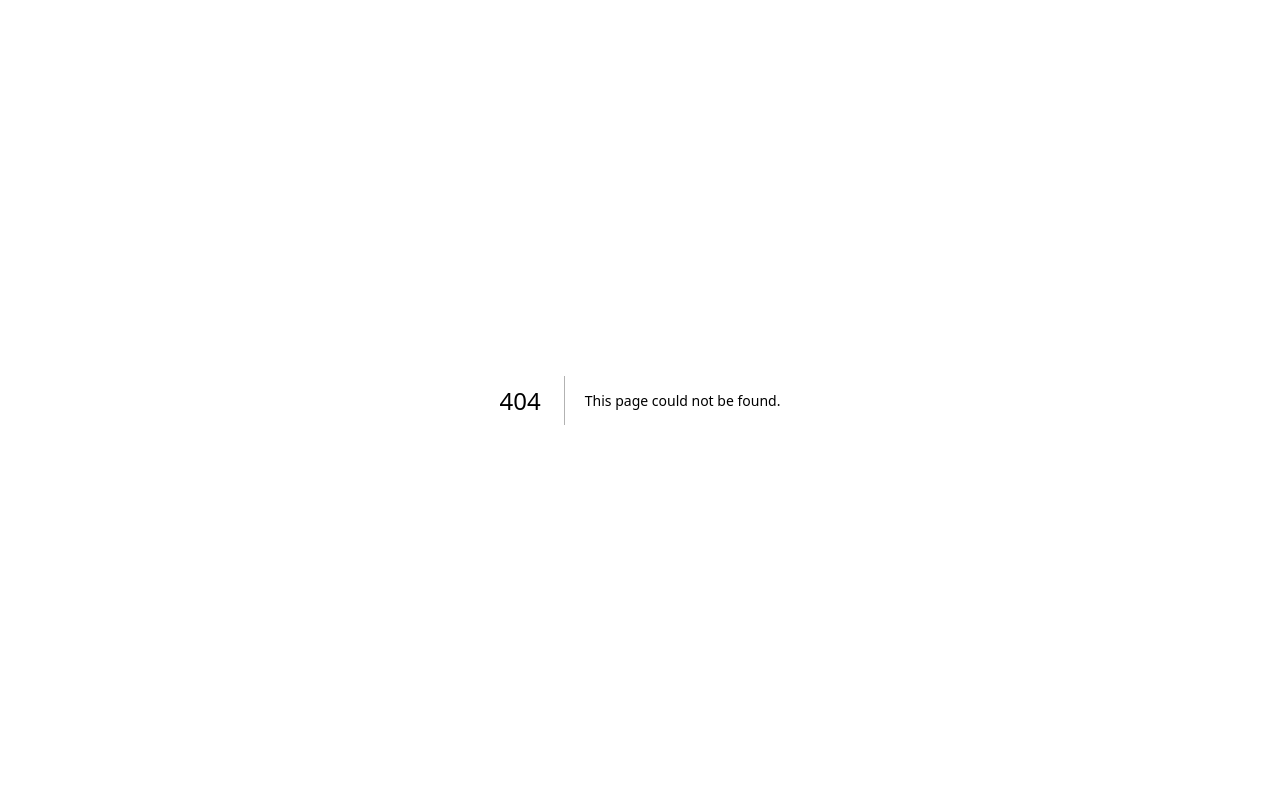
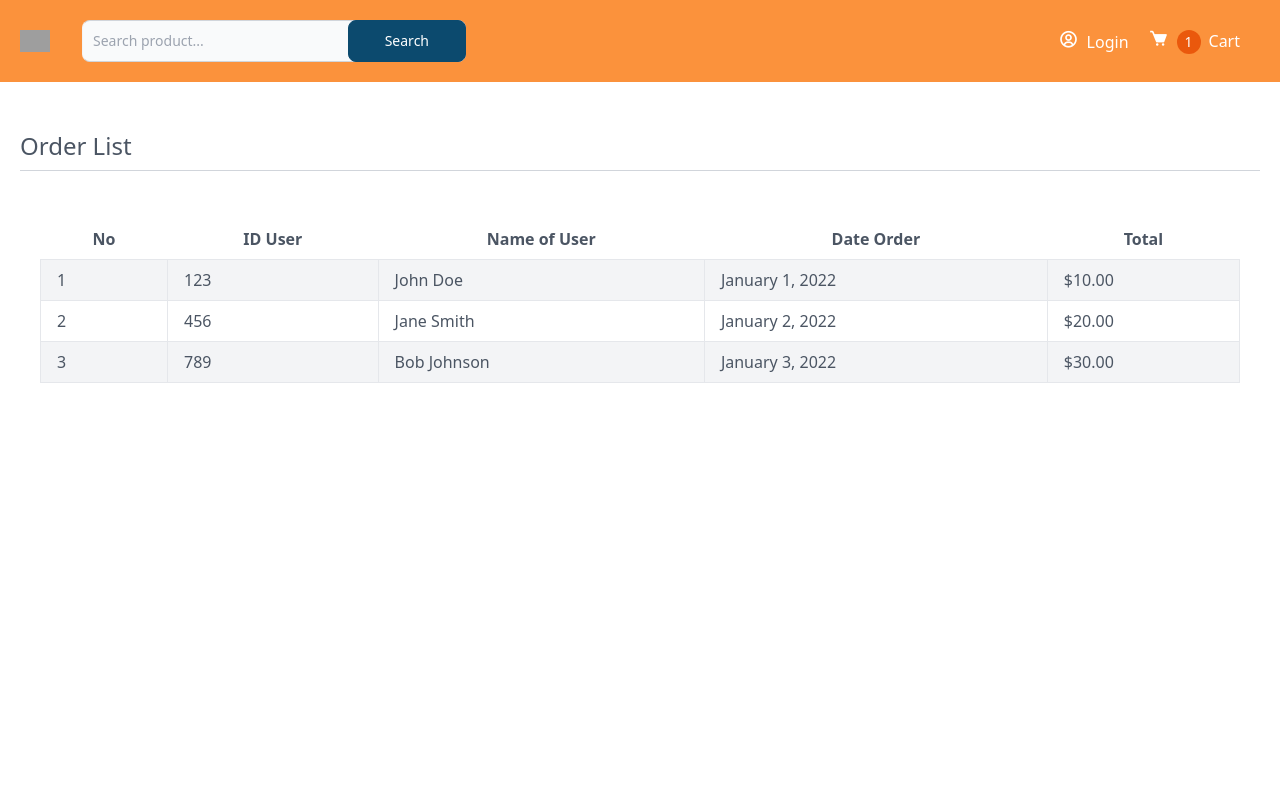
Before and after one commit to Ecommerce-Capstone/Ecommerce-Frontend, a Next.js app: page /order/orderlist in a window 1280 px wide. Before the commit this address had no page. Shown: the top 800 px of the page. Built offline with nearby package versions, Linux system fonts and the light colour scheme; no server answers; grey boxes are pictures that could not be loaded.

Commit message:
slicing order list

```diff
--- a/package.json
+++ b/package.json
@@ -17,6 +17,7 @@
     "@types/react-dom": "18.0.10",
     "axios": "^1.3.2",
     "boxicons": "^2.1.4",
+    "date-fns": "^2.29.3",
     "eslint": "8.33.0",
     "eslint-config-next": "13.1.6",
     "next": "13.1.6",
--- /dev/null
+++ b/src/pages/order/orderlist.tsx
@@ -0,0 +1,104 @@
+import React from 'react'
+import 'boxicons/css/boxicons.min.css'
+import Layout from "@/components/Layout";
+import Button from "@/components/Button";
+import Catalog from "@/components/Catalog";
+import {useState} from "react";
+import { Fragment } from "react";
+import { PlusIcon, MinusIcon } from "@heroicons/react/solid";
+import { format } from "date-fns";
+import Head from 'next/head';
+
+interface Order {
+    id: number;
+    userId: string;
+    userName: string;
+    date: string;
+    total: number;
+}
+
+function OrderListTable({ orders }: { orders: Order[] }) {
+    return (
+        <>
+
+                <div className="container mx-auto">
+                        <div className="px-5 py-12">
+                            <div className="flex flex-col">
+                            <table className="w-full table-auto">
+                                <thead>
+                                    <tr>
+                                    <th className="px-4 py-2">No</th>
+                                    <th className="px-4 py-2">ID User</th>
+                                    <th className="px-4 py-2">Name of User</th>
+                                    <th className="px-4 py-2">Date Order</th>
+                                    <th className="px-4 py-2">Total</th>
+                                    </tr>
+                                </thead>
+                                <tbody>
+                                    {orders.map((order, index) => (
+                                    <tr key={order.id} className={`${index % 2 === 0 ? 'bg-gray-100' : ''}`}>
+                                        <td className="border px-4 py-2">{index + 1}</td>
+                                        <td className="border px-4 py-2">{order.userId}</td>
+                                        <td className="border px-4 py-2">{order.userName}</td>
+                                        <td className="border px-4 py-2">{format(new Date(order.date), "MMMM d, yyyy")}</td>
+                                        <td className="border px-4 py-2">${order.total.toFixed(2)}</td>
+                                    </tr>
+                                    ))}
+                                </tbody>
+                                </table>
+                            </div>
+                        </div>
+                </div>
+        </>
+    )
+}
+
+export default function Orders() {
+    const orders = [
+    {
+        id: 1,
+        userId: "123",
+        userName: "John Doe",
+        date: "2022-01-01",
+        total: 10.0,
+    },
+    {
+        id: 2,
+        userId: "456",
+        userName: "Jane Smith",
+        date: "2022-01-02",
+        total: 20.0,
+    },
+    {
+        id: 3,
+        userId: "789",
+        userName: "Bob Johnson",
+        date: "2022-01-03",
+        total: 30.0,
+    },
+]
+
+return (
+    <>
+        <Layout>
+            <div className="container mx-auto">
+                <section className="text-gray-600 body-font overflow-hidden">
+                    <div className="px-5 py-12">
+                        <div className="flex flex-col">
+                            <h2>
+                                <title>Orders</title>
+                            </h2>
+                            <div className="flex flex-col">
+                                <h2 className="text-2xl font-medium pb-2 border-b border-gray-300">
+                                Order List
+                                </h2>
+                                <OrderListTable orders={orders} />
+                            </div>
+                        </div>
+                    </div>
+                </section>
+            </div>
+        </Layout>
+    </>
+)
+}
```
Also changed, not shown: 2 other files (tests, documents, lock files or other folders).
